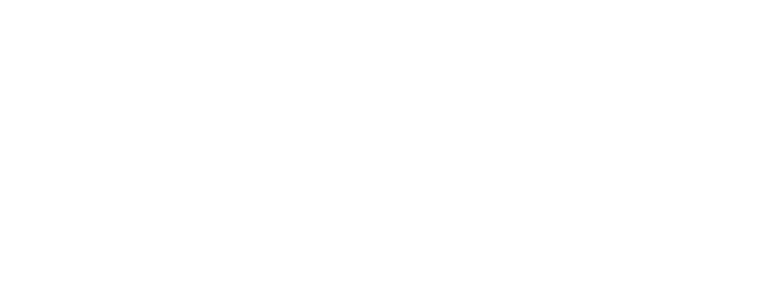
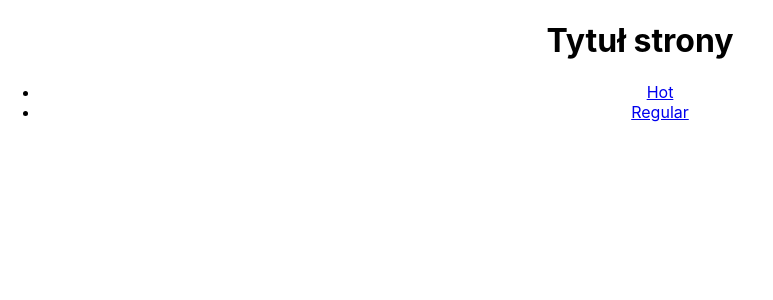
Before and after one commit to wandakalinowska/project_memes, a React (Create React App) app: page /Hot in a window 1280 px wide. Shown: the top 300 px of the page, without its empty margins (0-773 px from the left). Built offline with nearby package versions, Linux system fonts and the light colour scheme.

Commit message:
Added navigation

```diff
--- a/src/App.js
+++ b/src/App.js
@@ -1,8 +1,40 @@
 import './style/App.css';
+import { BrowserRouter, Routes, Route } from "react-router-dom";
+import Nav from './components/Nav';
+import Hot from './components/Hot';
+import Regular from './components/Regular';
+
 
 function App() {
 
-  return
-};
+  return (
+    <BrowserRouter>
+      <div className="App">
+        <div>
+          <Nav />
+        </div>
+        <div>
+          <Routes>
+            <Route
+              path="/Hot"
+              element={
+                <Hot
+                />
+              }
+            />
+            <Route
+              path="/Regular"
+              element={
+                <Regular
+                />
+              }
+            />
+          </Routes>
+        </div>
+      </div>
+    </BrowserRouter>
+  );
+}
+
 
 export default App;
--- a/src/components/Hot.jsx
+++ b/src/components/Hot.jsx
@@ -0,0 +1,3 @@
+const Hot = () => {};
+
+export default Hot;
--- a/src/components/Nav.jsx
+++ b/src/components/Nav.jsx
@@ -0,0 +1,25 @@
+import { Link } from "react-router-dom";
+
+const Nav = () => {
+  return (
+    <div className="nav">
+      <h1>Tytuł strony</h1>
+      <ul>
+        <li>
+          <Link className="nav-link" to="/Hot">
+            {" "}
+            Hot
+          </Link>
+        </li>
+        <li>
+          <Link className="nav-link" to="/Regular">
+            {" "}
+            Regular
+          </Link>
+        </li>
+      </ul>
+    </div>
+  );
+};
+
+export default Nav;
--- a/src/components/Regular.jsx
+++ b/src/components/Regular.jsx
@@ -0,0 +1,3 @@
+const Regular = () => {};
+
+export default Regular;
```
